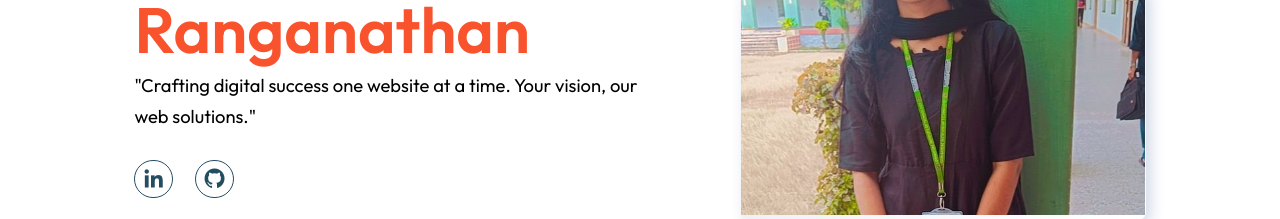
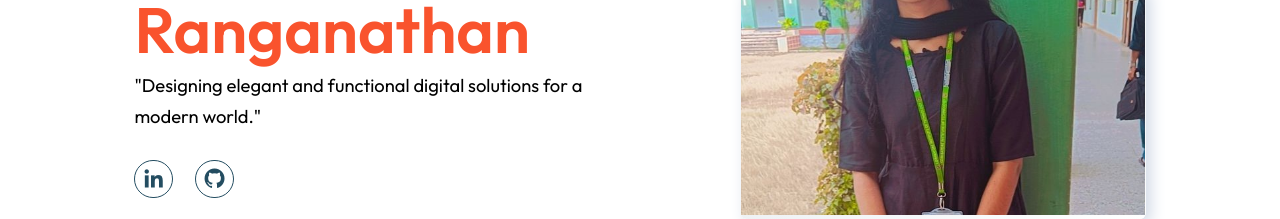
Before and after one commit to SubikkshaRanganathan/Portfolio, a plain HTML site: page index.html in a window 1280 px wide. Shown: the part 219-438 px from the top of the page. Drawn offline with nearby package versions, Linux system fonts and the light colour scheme.

Commit message:
Update index.html

```diff
--- a/index.html
+++ b/index.html
@@ -41,7 +41,7 @@
             <div class="detail">
                 <h3>Hi, Welcome to My Portfolio</h3>
                 <h1>I'm <span style="color:#f9532d;">Subikksha Ranganathan</span></h1>
-                <p>"Crafting digital success one website at a time. Your vision, our web solutions."</p>
+                <p>"Designing elegant and functional digital solutions for a modern world."</p>
                 <div class="social">
                     <a href="https://www.linkedin.com/in/subikksha-ranganathan-7bb193256" style="--socialAni:1"><i class='bx bxl-linkedin'></i></a>
 
```
